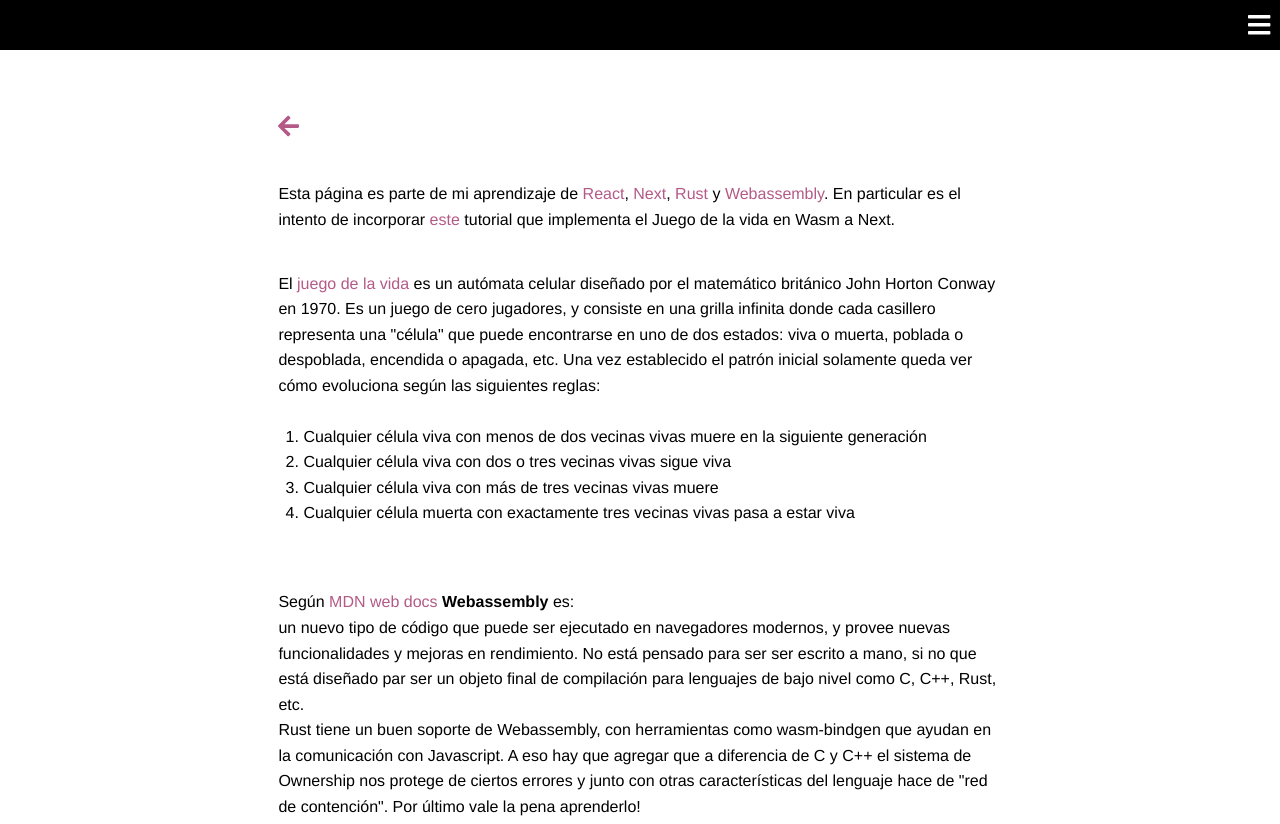
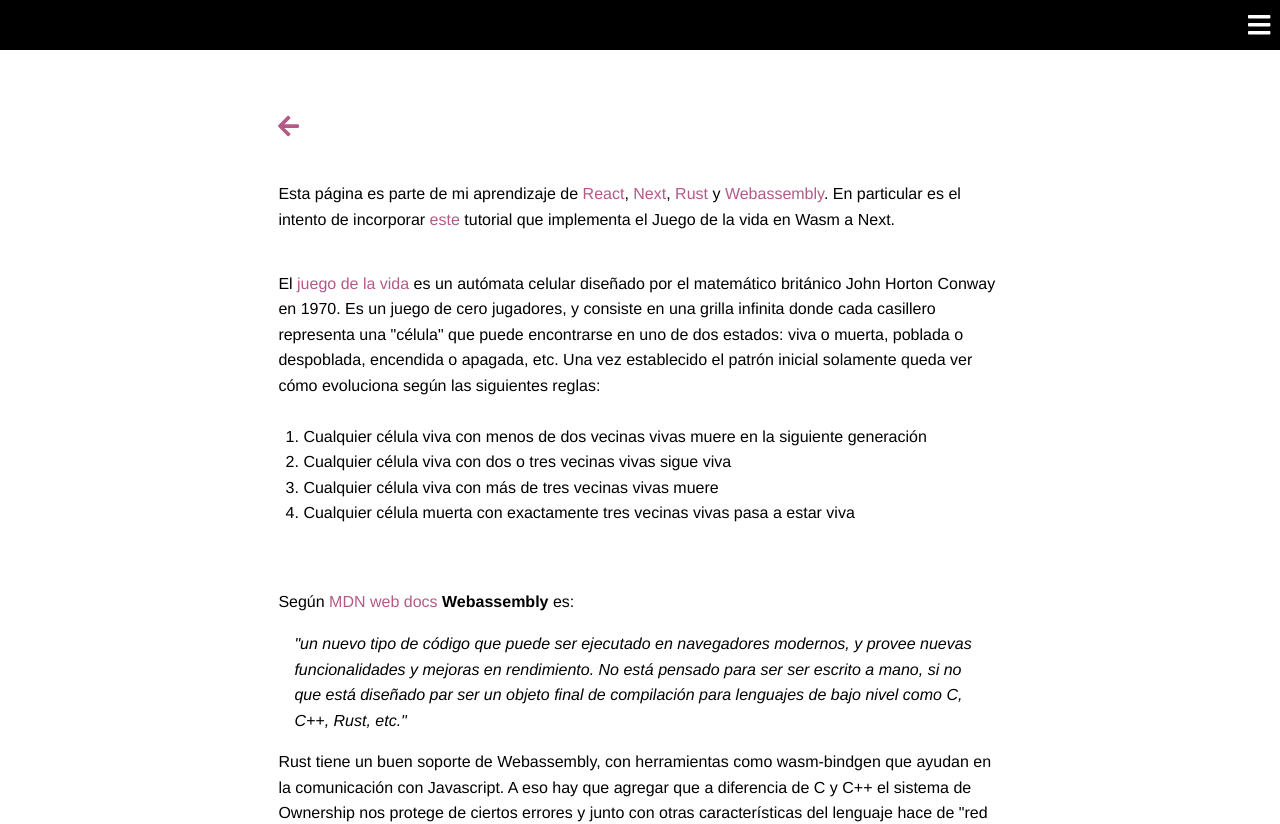
Before and after one commit to ignacio-gc/wasm-gol-next, a Next.js app: page /acerca in a window 1280 px wide. Shown: the top 824 px of the page. Built offline with nearby package versions, Linux system fonts and the light colour scheme.

Commit message:
quote style

```diff
--- a/pages/acerca.js
+++ b/pages/acerca.js
@@ -114,9 +114,9 @@ const GameOfLife = dynamic({
         </div>
         <div className={styles.texto}>
           Según <a href="https://developer.mozilla.org/es/docs/WebAssembly/Concepts" target="_">MDN web docs</a> <b>Webassembly</b> es:
-            <p><blockquote>un nuevo tipo de código que puede ser ejecutado en navegadores modernos, y provee nuevas
+            <p><blockquote>"un nuevo tipo de código que puede ser ejecutado en navegadores modernos, y provee nuevas
           funcionalidades y mejoras en rendimiento. No está pensado para ser ser escrito a mano, si no que está diseñado par
-            ser un objeto final de compilación para lenguajes de bajo nivel como C, C++, Rust, etc.</blockquote></p>
+            ser un objeto final de compilación para lenguajes de bajo nivel como C, C++, Rust, etc."</blockquote></p>
 
             Rust tiene un buen soporte de Webassembly, con herramientas como wasm-bindgen que ayudan en la comunicación
             con Javascript. A eso hay que agregar que a diferencia de C y C++ el sistema de Ownership nos protege
--- a/pages/acerca.module.css
+++ b/pages/acerca.module.css
@@ -54,6 +54,11 @@
     margin-bottom: 1.5rem;
   }
 
+  .texto blockquote {
+    font-style: italic;
+    padding: 2vh;
+  }
+
   .container ul,
   .container ol {
     padding: 25px;
```
